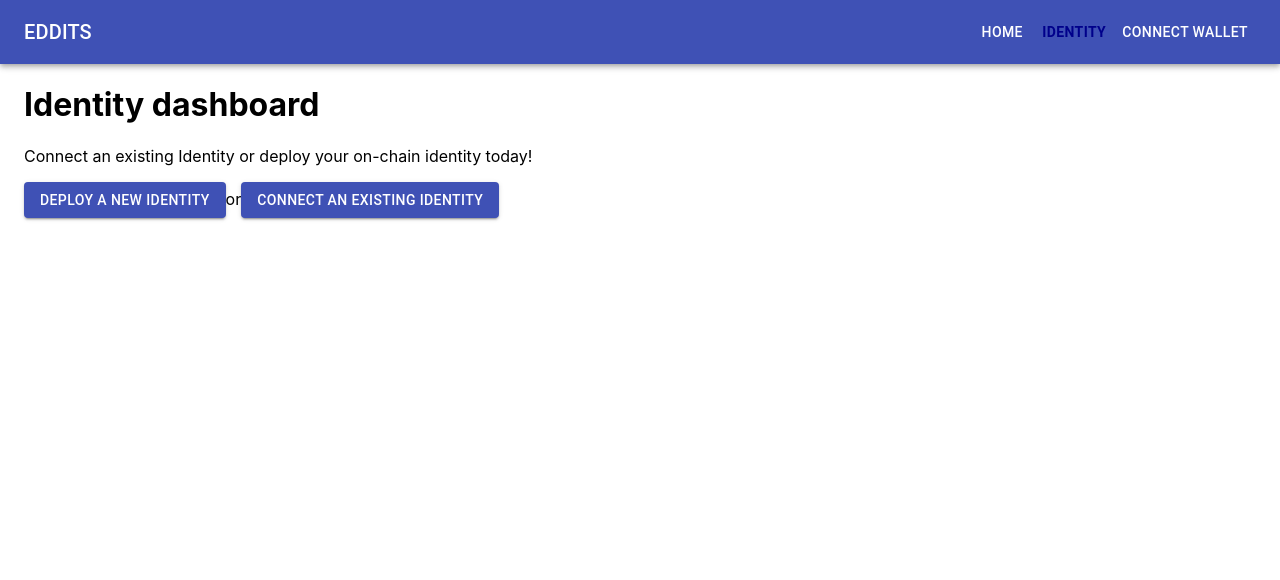
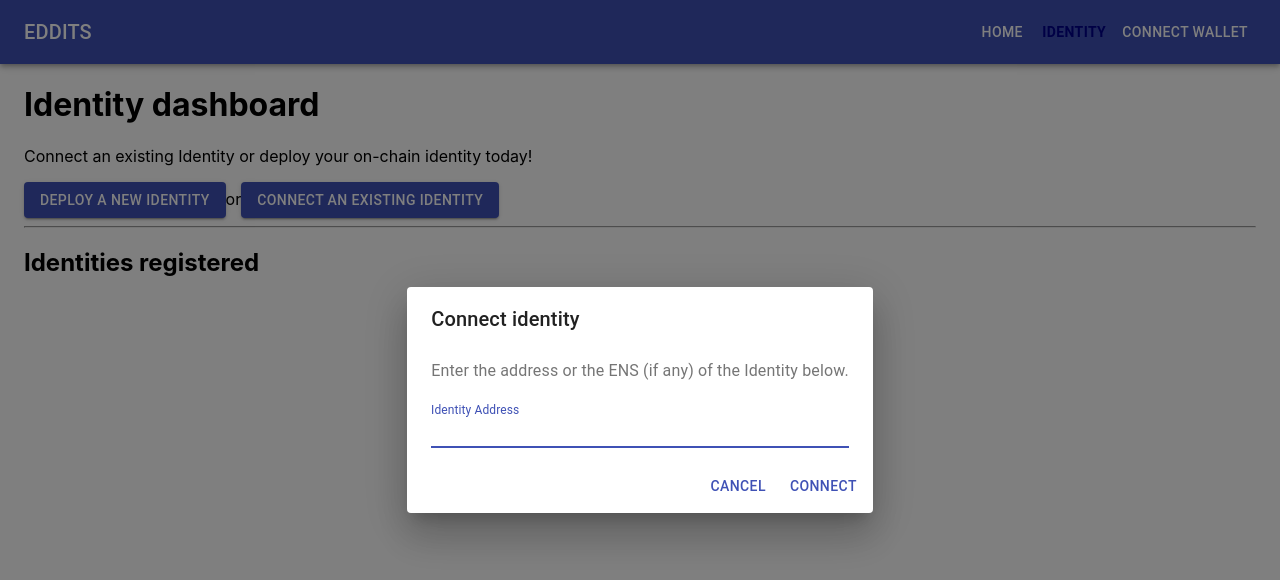
Before and after one commit to Eddits-org/identity-portal, a React (Create React App) app: page /identity in a window 1280 px wide. Both pictures are taken after a click on the button "CONNECT AN EXISTING IDENTITY". Shown: the top 580 px of the page. Built offline with nearby package versions, Linux system fonts and the light colour scheme.

Commit message:
✨() Add connect modal

```diff
--- /dev/null
+++ b/src/contexts/identity.context.jsx
@@ -0,0 +1,29 @@
+import React from 'react';
+
+const IdentityContext = React.createContext({});
+
+function IdentityContextProvider(props) {
+  const [identity, setIdentity] = React.useState(null);
+
+  let value = {
+    identity,
+  };
+
+  return (
+    <IdentityContext.Provider value={value}>{props.children}</IdentityContext.Provider>
+  );
+}
+
+const IdentityContextConsumer = IdentityContext.Consumer;
+
+export const withIdentity = Component => props => (
+  <IdentityContextConsumer>
+    {value => <Component {...props} identityContext={value} />}
+  </IdentityContextConsumer>
+);
+
+export default IdentityContext;
+
+export { IdentityContextConsumer, IdentityContextProvider };
+
+export const useIdentity = () => React.useContext(IdentityContext);
--- /dev/null
+++ b/src/pages/Identity/ConnectIdentityDialog.jsx
@@ -0,0 +1,52 @@
+import React from 'react';
+import Button from '@material-ui/core/Button';
+import TextField from '@material-ui/core/TextField';
+import Dialog from '@material-ui/core/Dialog';
+import DialogActions from '@material-ui/core/DialogActions';
+import DialogContent from '@material-ui/core/DialogContent';
+import DialogContentText from '@material-ui/core/DialogContentText';
+import DialogTitle from '@material-ui/core/DialogTitle';
+import {useIdentity} from "../../contexts/identity.context";
+
+export default function ConnectIdentityDialog({
+  openDialog,
+  closeDialog,
+  open,
+}) {
+  const identityContext = useIdentity();
+
+  const [address, setAddress] = React.useState('');
+
+  async function attemptToConnect() {
+    return closeDialog();
+  }
+
+  return (
+    <Dialog open={open} onClose={closeDialog} aria-labelledby="connect-identity-dialog-title">
+      <DialogTitle id="connect-identity-dialog-title">Connect identity</DialogTitle>
+      <DialogContent>
+        <DialogContentText>
+          Enter the address or the ENS (if any) of the Identity below.
+        </DialogContentText>
+        <TextField
+          autoFocus
+          margin="dense"
+          id="address"
+          label="Identity Address"
+          type="text"
+          fullWidth
+          value={address}
+          onChange={target => setAddress(target.value)}
+        />
+      </DialogContent>
+      <DialogActions>
+        <Button onClick={closeDialog} color="primary">
+          Cancel
+        </Button>
+        <Button onClick={attemptToConnect} color="primary">
+          Connect
+        </Button>
+      </DialogActions>
+    </Dialog>
+  );
+}
--- a/src/pages/Identity/Identity.jsx
+++ b/src/pages/Identity/Identity.jsx
@@ -1,18 +1,45 @@
+import React from 'react';
 import {Button, Container} from "@material-ui/core";
+import {useIdentity} from "../../contexts/identity.context";
+import ConnectIdentityDialog from "./ConnectIdentityDialog";
 
 function Identity() {
+  const identityContext = useIdentity();
+
+  const [connectIdentityDialogOpen, setConnectIdentityDialogOpen] = React.useState(false);
+
   return (
+    <>
       <Container>
         <h1>Identity dashboard</h1>
+        {
+          identityContext.identity ?
+            (
+              <>
+                <h2>Identity information</h2>
 
+                <p>{identityContext.identity.address}</p>
+              </>
+            ) :
+            (
+              <>
                 <p>Connect an existing Identity or deploy your on-chain identity today!</p>
 
                 <Button variant="contained" color="primary">Deploy a new Identity</Button>
 
                 or
 
-      <Button variant="contained" color="primary">Connect an existing Identity</Button>
+                <Button variant="contained" color="primary" onClick={() => setConnectIdentityDialogOpen(true)}>Connect an existing Identity</Button>
+                <ConnectIdentityDialog open={connectIdentityDialogOpen} openDialog={() => setConnectIdentityDialogOpen(true)} closeDialog={() => setConnectIdentityDialogOpen(false)} />
+
+                <hr />
+
+                <h2>Identities registered</h2>
+              </>
+            )
+        }
       </Container>
+    </>
   );
 }
 
```
Lines whose indentation alone changed are shown as unchanged.
